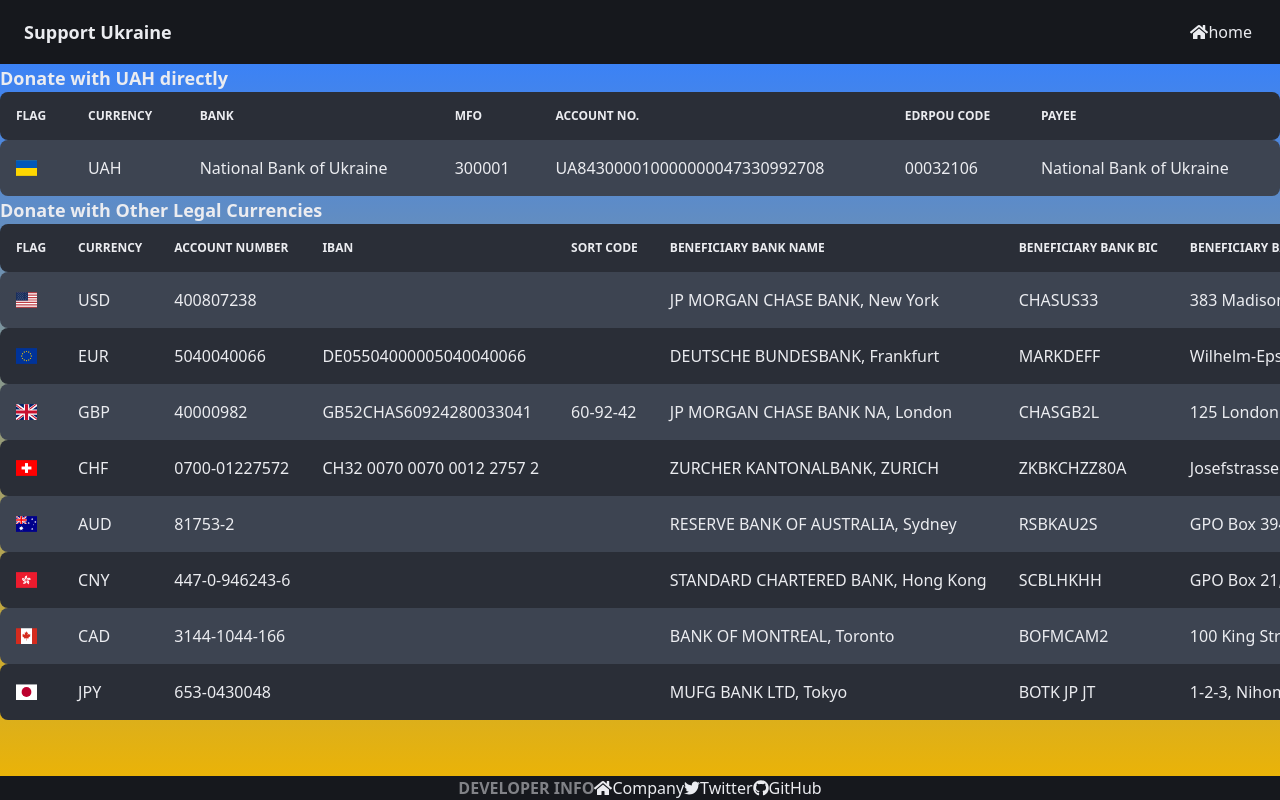
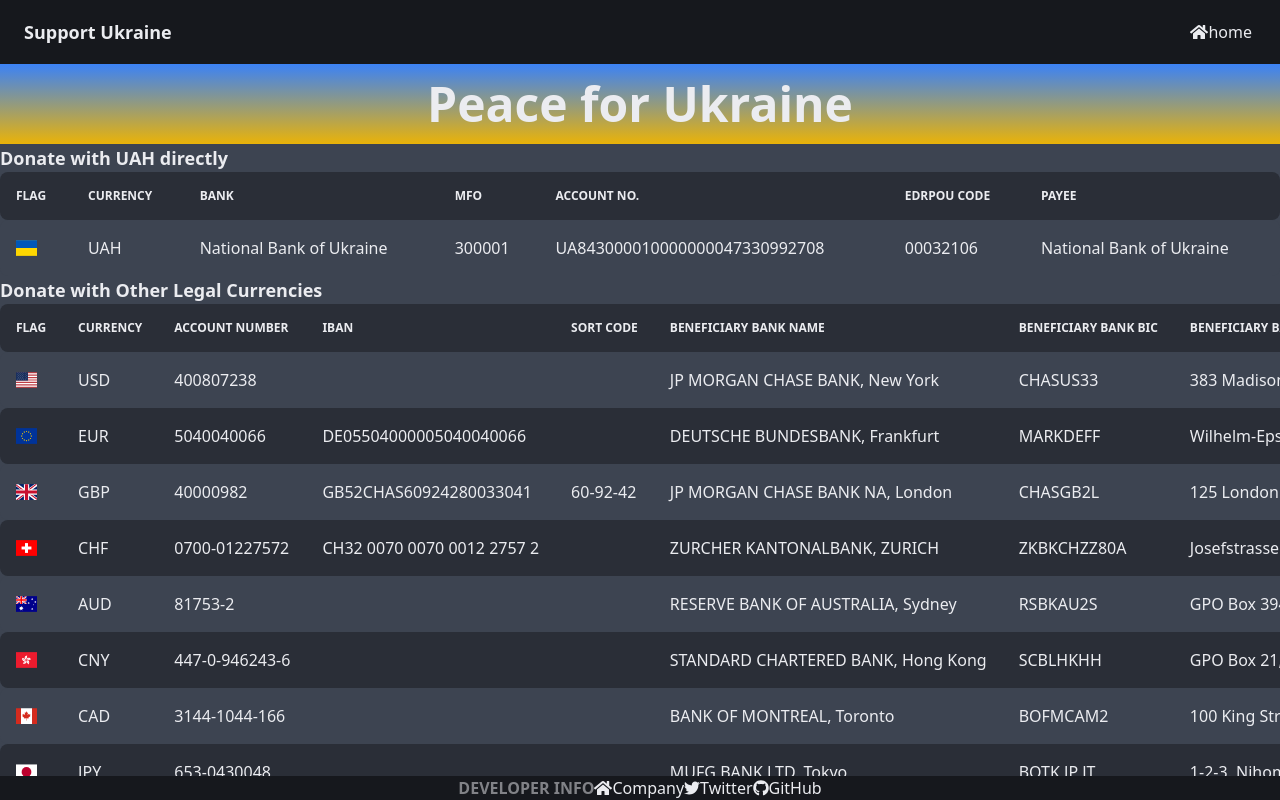
Before and after one commit to next-web-technology/support-ukraine, an Angular app: page / in a window 1280 px wide. Built offline with nearby package versions, Linux system fonts and the light colour scheme; what @angular/fire would draw is missing.

Commit message:
feat: add hero component

```diff
--- a/src/app/app.component.html
+++ b/src/app/app.component.html
@@ -20,7 +20,7 @@
         </ul>
       </div>
     </div>
-    <div class="flex-grow bg-gradient-to-b from-blue-500 to-yellow-500">
+    <div class="flex-grow">
       <router-outlet></router-outlet>
     </div>
     <footer class="footer-center sticky bottom-0 bg-base-300">
--- /dev/null
+++ b/src/app/views/home/hero/hero.component.html
@@ -0,0 +1,7 @@
+<div class="hero w-full max-h-96 bg-gradient-to-b from-blue-500 to-yellow-500">
+  <div class="text-center hero-content">
+    <div class="max-w-md">
+      <h1 class="text-5xl font-bold">Peace for Ukraine</h1>
+    </div>
+  </div>
+</div>
--- a/src/app/views/home/home.component.html
+++ b/src/app/views/home/home.component.html
@@ -1,3 +1,4 @@
+<app-view-hero></app-view-hero>
 <div class="flex-1">
   <span class="text-lg font-bold">Donate with UAH directly</span>
 </div>
--- a/src/app/views/home/home.module.ts
+++ b/src/app/views/home/home.module.ts
@@ -1,10 +1,11 @@
 import { NgModule } from '@angular/core';
 import { CommonModule } from '@angular/common';
 import { ViewHomeComponent } from './home.component';
+import { ViewHeroModule } from './hero/hero.module';
 
 @NgModule({
   declarations: [ViewHomeComponent],
-  imports: [CommonModule],
+  imports: [CommonModule, ViewHeroModule],
   exports: [ViewHomeComponent],
 })
 export class ViewHomeModule {}
```
Also changed, not shown: src/app/views/home/hero/hero.component.ts (added, +10 -0 lines), src/app/views/home/hero/hero.module.ts (added, +10 -0 lines), src/app/views/home/hero/hero.component.css (added), 1 other file (tests, documents, lock files or other folders).
